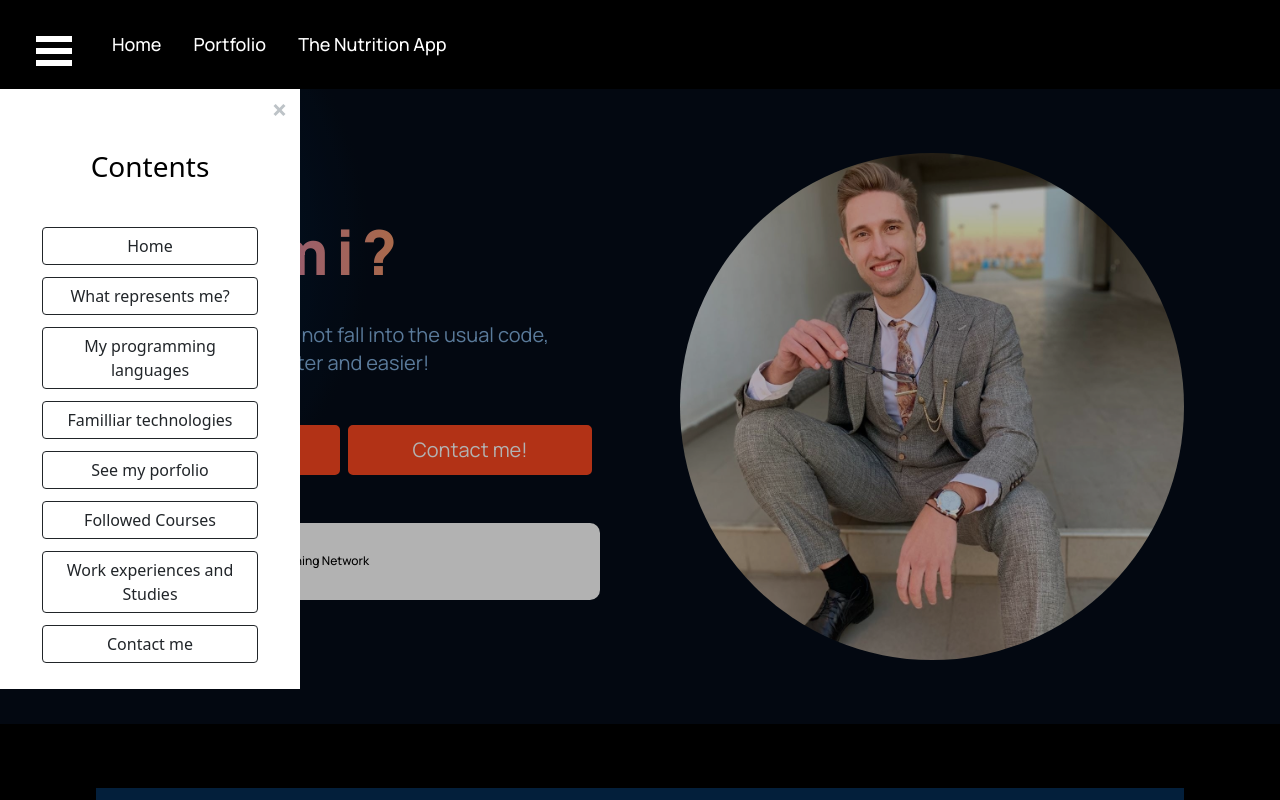
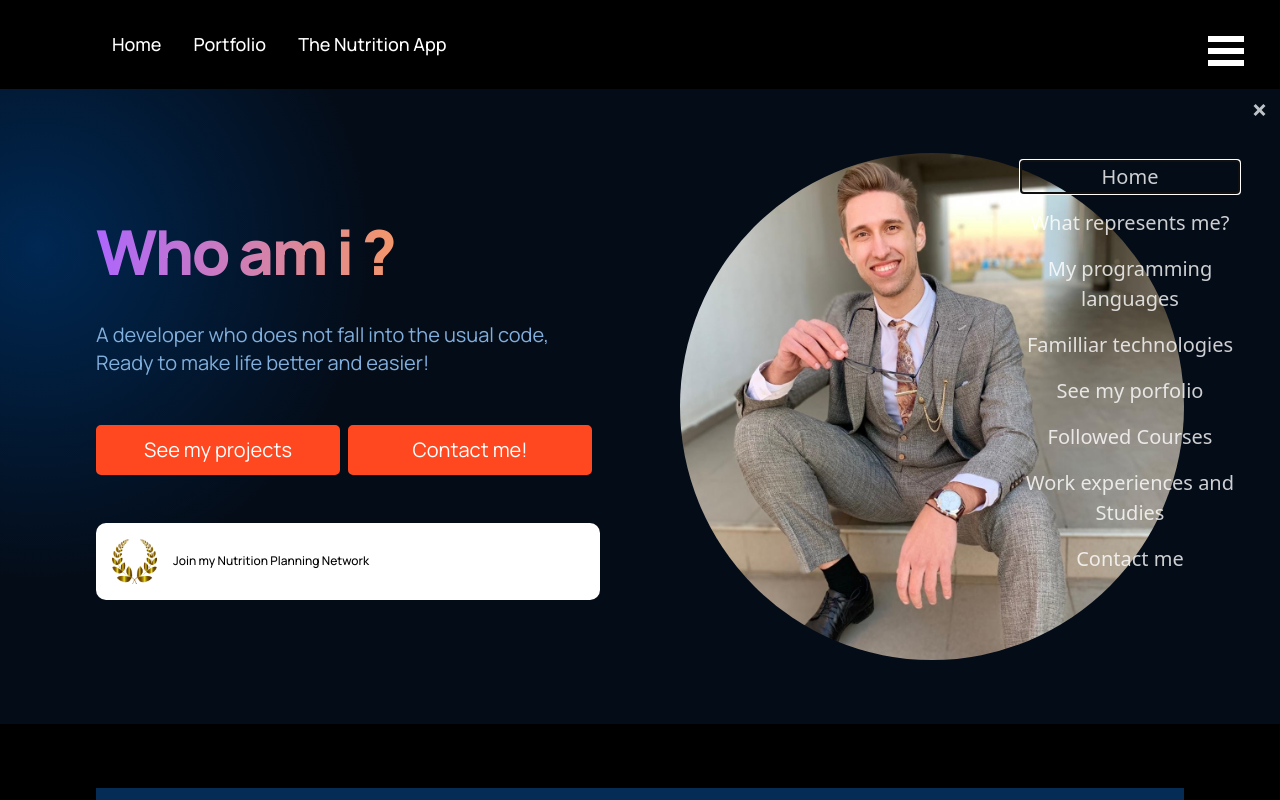
Before and after one commit to onitiucosmin/onitiucosmin.github.io, a React (Create React App) app: page / in a window 1280 px wide. Shown: the top 800 px of the page. Built offline with nearby package versions, Linux system fonts and the light colour scheme.

Commit message:
new commit

```diff
--- a/public/index.html
+++ b/public/index.html
@@ -2,14 +2,14 @@
 <html lang="en">
   <head>
     <meta charset="utf-8" />
-    <link rel="icon" href="./src/assets/logo.png" />
+    <link rel="icon" href="./src/assets/ai.png" />
     <meta name="viewport" content="width=device-width, initial-scale=1" />
     <meta name="theme-color" content="#000000" />
     <meta name="description" content="Web site created using create-react-app" />
     <link rel="apple-touch-icon" href="%PUBLIC_URL%/logo192.png" />
     <link rel="manifest" href="%PUBLIC_URL%/manifest.json" />
     <link href="https://cdn.jsdelivr.net/npm/bootstrap@5.0.2/dist/css/bootstrap.min.css" rel="stylesheet" integrity="sha384-EVSTQN3/azprG1Anm3QDgpJLIm9Nao0Yz1ztcQTwFspd3yD65VohhpuuCOmLASjC" crossorigin="anonymous">
-    <title>GPT-3</title>
+    <title>Cosmin's Portfolio</title>
   </head>
   <body>
     <div id="root" style="background-color: black;"></div>
--- a/src/App.css
+++ b/src/App.css
@@ -111,7 +111,7 @@ a {
   position: fixed;
   width: 36px;
   height: 30px;
-  left: 36px;
+  right: 36px;
   top: 36px;
 }
 
@@ -149,11 +149,11 @@ Note: Beware of modifying this element as it can break the animations - you shou
 
 /* General sidebar styles */
 .bm-menu {
-  background: #ffffff;
+  background: rgba(255, 255, 255, 0);
   height: 85vh;
   padding: 2.5em 1.5em 0;
   font-size: 1.15em;
-  color: rgb(0, 0, 0);
+  color: rgb(255, 255, 255);
 }
 
 /* Morph shape necessary with bubble or elastic */
@@ -163,18 +163,20 @@ Note: Beware of modifying this element as it can break the animations - you shou
 
 /* Wrapper for item list */
 .bm-item-list {
-  color: #000000;
+  color: #ffffffc6;
   padding: 0.8em;
 }
 
 /* Individual item */
 .bm-item {
   display: inline-block;
+  color: rgba(255, 255, 255, 0.802);
+  font-size: 120%;
 }
 
 /* Styling of overlay */
 .bm-overlay {
-  background: rgba(0, 0, 0, 0.131);
+  background: rgba(0, 0, 0, 0);
 }
 
 .menuItem {
--- a/src/App.js
+++ b/src/App.js
@@ -1,4 +1,4 @@
-import React, { useEffect, useState } from 'react';
+import React, { useState } from 'react';
 import { slide as Menu } from 'react-burger-menu';
 import Languages from './containers/languages/languages';
 import { Footer, Blog, Tech, StrongPoints, Header, Courses, Work } from './containers';
@@ -7,11 +7,8 @@ import { CTA, Navbar } from './components';
 import './App.css';
 
 const App = () => {
-  const [openBurgerMenu, setOpenBurgerMenu] = useState(false);
-
-  useEffect(() => {
-    setTimeout(() => { setOpenBurgerMenu(true); }, 2000);
-  }, []);
+  //  eslint-disable-next-line
+  const [openBurgerMenu, setOpenBurgerMenu] = useState(true);
 
   return (
     <div className="App" id="outer-container">
@@ -20,16 +17,17 @@ const App = () => {
         pageWrapId="page-wrap"
         outerContainerId="outer-container"
         isOpen={openBurgerMenu}
+        noOverlay
+        right
       >
-        <h3 style={{ marginBottom: '2rem' }}>Contents</h3>
-        <a href="#home"><button type="button" className="menuItem btn btn-outline-dark">Home</button></a>
-        <a href="#wgpt3"><button type="button" className="menuItem btn btn-outline-dark">What represents me?</button></a>
-        <a href="#features"><button type="button" className="menuItem btn btn-outline-dark">My programming languages</button></a>
-        <a href="#possibility"><button type="button" className="menuItem btn btn-outline-dark">Familliar technologies</button></a>
-        <a href="#portfolio"><button type="button" className="menuItem btn btn-outline-dark">See my porfolio</button></a>
-        <a href="#wgpt3course"><button type="button" className="menuItem btn btn-outline-dark">Followed Courses</button></a>
-        <a href="#possibilitywork"><button type="button" className="menuItem btn btn-outline-dark">Work experiences and Studies</button></a>
-        <a href="#contact"><button type="button" className="menuItem btn btn-outline-dark">Contact me</button></a>
+        <a href="#home"><p className="lead menuItem">Home</p></a>
+        <a href="#wgpt3"><p className="lead menuItem">What represents me?</p></a>
+        <a href="#features"><p className="lead menuItem">My programming languages</p></a>
+        <a href="#possibility"><p className="lead menuItem">Familliar technologies</p></a>
+        <a href="#portfolio"><p className="lead menuItem">See my porfolio</p></a>
+        <a href="#wgpt3course"><p className="lead menuItem">Followed Courses</p></a>
+        <a href="#possibilitywork"><p className="lead menuItem">Work experiences and Studies</p></a>
+        <a href="#contact"><p className="lead menuItem">Contact me</p></a>
       </Menu>
       <main id="page-wrap">
         <div className="gradient__bg">
```
